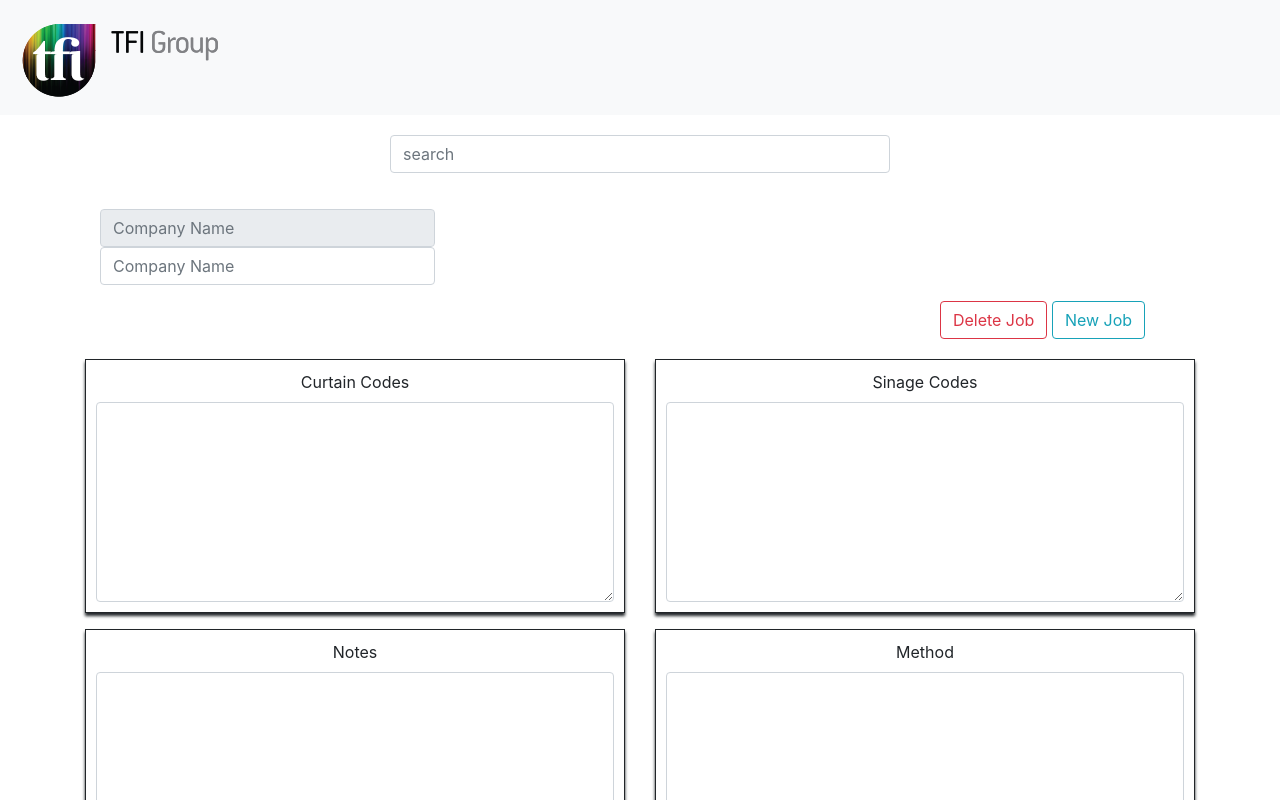
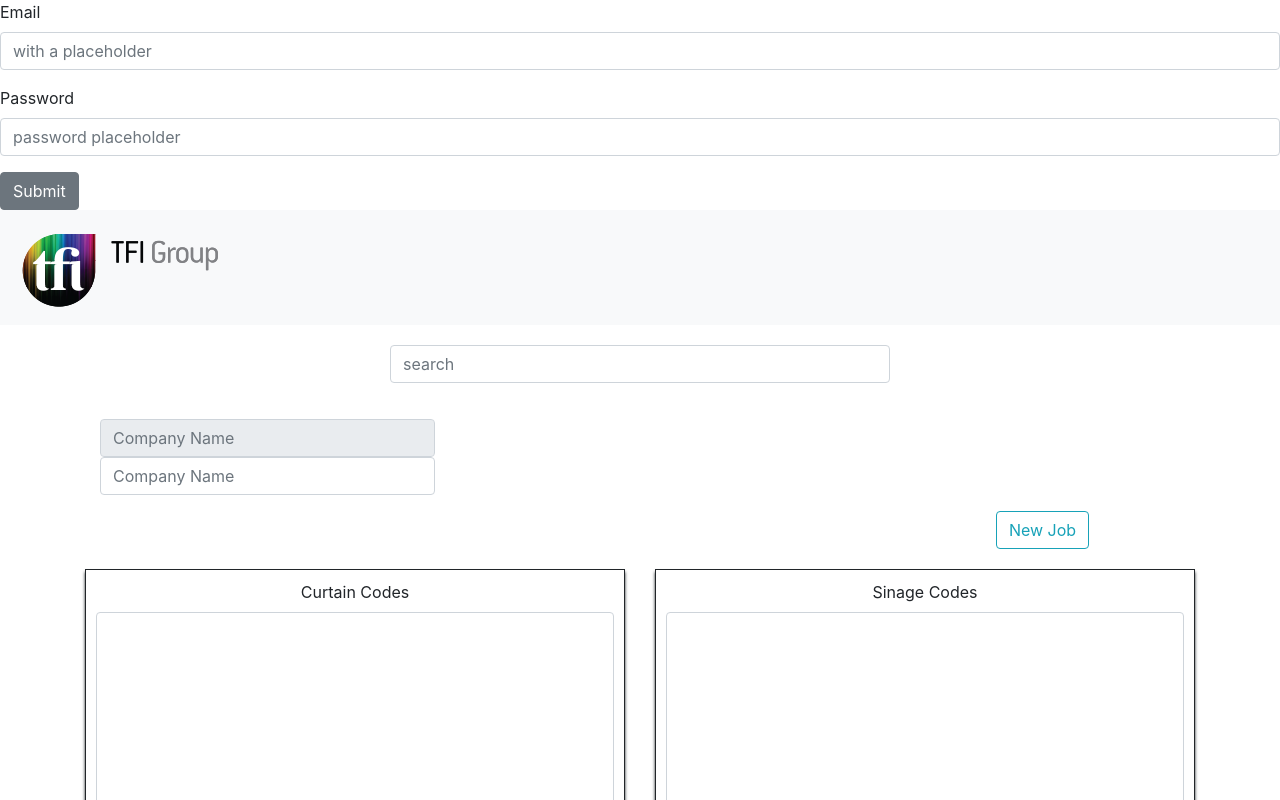
Before and after one commit to MyTechVic/TFI_Paint, a React (Create React App) app: page /login in a window 1280 px wide. Shown: the top 800 px of the page. Built offline with nearby package versions, Linux system fonts and the light colour scheme.

Commit message:
added routes

```diff
--- a/package.json
+++ b/package.json
@@ -7,6 +7,8 @@
     "bootstrap": "^4.1.3",
     "react": "^16.4.1",
     "react-dom": "^16.4.1",
+    "react-router": "^4.3.1",
+    "react-router-dom": "^4.3.1",
     "react-scripts": "1.1.4",
     "reactstrap": "^6.3.1"
   },
--- a/public/index.html
+++ b/public/index.html
@@ -27,6 +27,7 @@
       You need to enable JavaScript to run this app.
     </noscript>
     <div id="root"></div>
+
     <!--
       This HTML file is a template.
       If you open it directly in the browser, you will see an empty page.
@@ -38,4 +39,7 @@
       To create a production bundle, use `npm run build` or `yarn build`.
     -->
   </body>
+
+  <body>
+  </body>
 </html>
--- a/src/App.js
+++ b/src/App.js
@@ -1,17 +1,29 @@
 import React, { Component } from 'react';
+import { Link, Route, Switch, Router } from 'react-router-dom';
 import './App.css';
 import Search from './components/Search/Search'
+import Login from './components/Login/Login'
 import UserInput from './components/UserInput/UserInput'
 import Navigation from './components/Nav/Nav'
 
 class App extends Component {
+
+
+
   render() {
     return (
-      <div className="App">
-        <Navigation />
-        <Search />
-        <UserInput />
-      </div>
+	<div>
+    <Switch>
+        <Route exact path='/login' component={Login}/>
+    </Switch>
+		<div className="App">
+			<Navigation />
+			<Search />
+			<UserInput />
+		</div>
+
+
+	</div>
     );
   }
 }
--- /dev/null
+++ b/src/components/Login/Login.js
@@ -0,0 +1,26 @@
+import React from 'react';
+import { Button, Form, FormGroup, Label, Input, FormText } from 'reactstrap';
+import { Link, Route, Switch, Router } from 'react-router-dom';
+
+class Login extends React.Component {
+  render() {
+    return (
+    <div>
+
+      <Form>
+        <FormGroup>
+          <Label for="exampleEmail">Email</Label>
+          <Input type="email" name="email" id="exampleEmail" placeholder="with a placeholder" />
+        </FormGroup>
+        <FormGroup>
+          <Label for="examplePassword">Password</Label>
+          <Input type="password" name="password" id="examplePassword"  placeholder="password placeholder" />
+        </FormGroup>
+        <Link to="/"><Button>Submit</Button></Link>
+      </Form>
+      </div>
+    );
+  }
+}
+
+export default Login;
--- a/src/components/UserInput/UserInput.js
+++ b/src/components/UserInput/UserInput.js
@@ -7,41 +7,56 @@ import axios from 'axios';
 class UserInput extends React.Component {
  	constructor(props) {
     super(props);
+    this.onChange = this.onChange.bind(this);
+    this.onSubmit = this.onSubmit.bind(this);
+    this.resetName = this.resetName.bind(this);
 
     this.state = {
       companyName: '',
       curtainCodes: '',
       sinageCodes: '',
       Notes: '',
-      Method: ''
+      Method: '',
     };
   }
+
 	onChange = (e) => {
         // Because we named the inputs to match their corresponding values in state, it's
         // super easy to update the state
         this.setState({ [e.target.name]: e.target.value });
       }
-      onSubmit = (e) => {
+
+
+ 	resetName = (event) => {
+           	this.setState({
+                companyName:   '',
+                curtainCodes:   '',
+                sinageCodes:   '',
+                Notes:  '',
+                Method:   ''
+              });
+        }
+
+
+
+onSubmit(e){
 	e.preventDefault();
 	// get our form data out of state
 	const tfiInfo = {
-        	companyName: this.state.name,
-        	curtainCodes: this.state.name,
-        	sinageCodes: this.state.name,
-        	Notes: this.state.name,
-        	Method: this.state.name
+		companyName: this.state.companyName,
+		curtainCodes: this.state.curtainCodes,
+		sinageCodes: this.state.sinageCodes,
+		Notes: this.state.Notes,
+		Method: this.state.Method
 	 }
-        console.log(this.state);
+
+	console.log('TFI INFORMATION', tfiInfo)
+	console.log('STATE', this.state);
 	axios.post(' http://localhost:3001/saveInfo/add', tfiInfo )
-             .then(res => console.log(res.data));
+	     .then(res => console.log('RESULTS', res.data));
 
-         	this.setState({
-            	companyName: '',
-            	curtainCodes: '',
-            	sinageCodes: '',
-            	Notes: '',
-            	Method: ''
-        });
+
+
 	      }
 	render() {
 		return(
@@ -51,10 +66,10 @@ class UserInput extends React.Component {
 			 	 <Col md={{ size: 8}}>
 			        <FormGroup >
 			        	<Col sm={{size: 6}} >
-			         		<Input  type="text" name="text" id="exampleText" placeholder="Company Name" disabled/>
+			         		<Input value={this.state.companyName}  type="text" name="text"  placeholder="Company Name" disabled/>
 			         	</Col>
 		         		<Col sm={{size: 6}}>
-			          		<Input onChange={this.onChange} type="text" name="companyName" id="exampleText" placeholder="Company Name" />
+			          		<Input onChange={this.onChange} type="text" name="companyName"  placeholder="Company Name" />
 			          	</Col>
 			        </FormGroup>
 		        </Col>
@@ -63,8 +78,7 @@ class UserInput extends React.Component {
 			 	<Row>
 			 		<Col md={{size: 9, offset: 6}} sm={{size: 10, offset:6}}>
 				 		<div className="NewJobButton">
-				 			<Button outline color="danger">Delete Job</Button>{' '}
-		    				<Button outline color="info">New Job</Button>{' '}
+		    				<Button outline color="info" onClick={this.resetName}>New Job</Button>{' '}
 				 		</div>
 			 		</Col>
 			 	</Row>
@@ -73,25 +87,25 @@ class UserInput extends React.Component {
 				 	 <Col md='6'>
 				        <FormGroup className='FormGroupsTfi'>
 				          <Label for="exampleText">Curtain Codes</Label>
-				          <Input onChange={this.onChange}  style={{ height: '200px' }} type="textarea" name="curtainCodes" id="exampleText" />
+				          <Input onChange={this.onChange}  style={{ height: '200px' }} type="textarea" name="curtainCodes"  />
 				        </FormGroup>
 			        </Col>
 				 	 <Col md='6'>
 				        <FormGroup className='FormGroupsTfi'>
 				          <Label for="exampleText">Sinage Codes</Label>
-				          <Input onChange={this.onChange} style={{ height: '200px' }} type="textarea" name="sinageCodes" id="exampleText" />
+				          <Input onChange={this.onChange} style={{ height: '200px' }} type="textarea" name="sinageCodes"  />
 				        </FormGroup>
 			        </Col>
 				 	 <Col md='6'>
 				        <FormGroup className='FormGroupsTfi'>
 				          <Label for="exampleText">Notes</Label>
-				          <Input onChange={this.onChange} style={{ height: '200px' }} type="textarea" name="Notes" id="exampleText" />
+				          <Input onChange={this.onChange} style={{ height: '200px' }} type="textarea" name="Notes"  />
 				        </FormGroup>
 			        </Col>
 				 	 <Col md='6'>
 				        <FormGroup className='FormGroupsTfi'>
 				          <Label for="exampleText">Method</Label>
-				          <Input onChange={this.onChange} style={{ height: '200px' }} type="textarea" name="Method" id="exampleText" />
+				          <Input onChange={this.onChange} style={{ height: '200px' }} type="textarea" name="Method"  />
 				        </FormGroup>
 			        </Col>
 		        </Row>
--- a/src/index.js
+++ b/src/index.js
@@ -1,9 +1,16 @@
 import React from 'react';
 import ReactDOM from 'react-dom';
+import { BrowserRouter } from 'react-router-dom';
 import './index.css';
 import App from './App';
+import Login from './components/Login/Login';
 import registerServiceWorker from './registerServiceWorker';
 import 'bootstrap/dist/css/bootstrap.min.css';
 
-ReactDOM.render(<App />, document.getElementById('root'));
+ReactDOM.render(
+	<BrowserRouter>
+		<App />
+	</BrowserRouter>,
+
+	document.getElementById('root'));
 registerServiceWorker();
```
Lines whose indentation alone changed are shown as unchanged.
